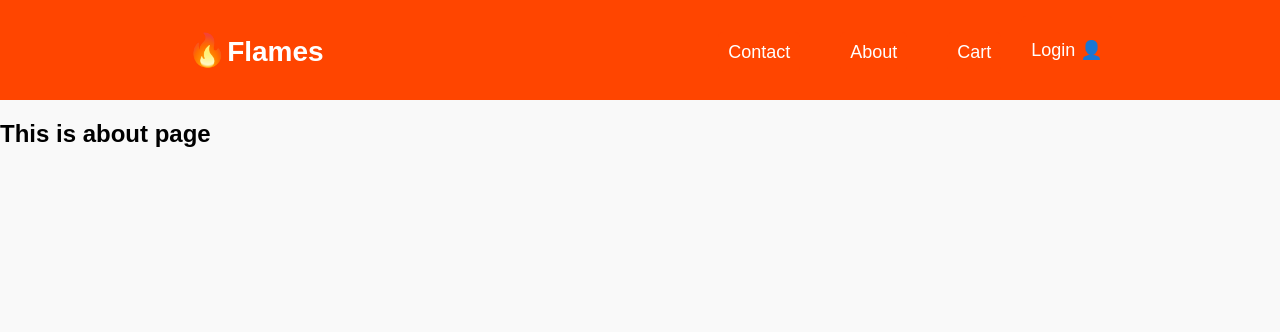
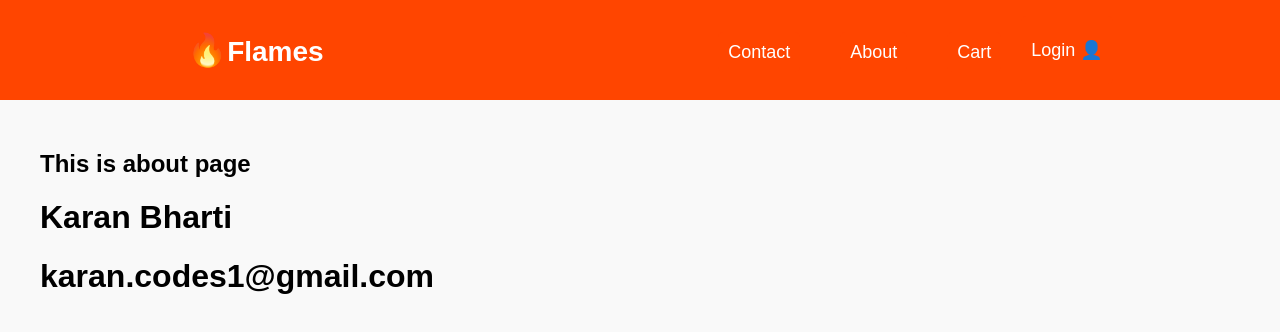
Before and after one commit to Karan-Bharti1/React-Polished, a React (Vite) app: page /about in a window 1280 px wide. Shown: the top 332 px of the page. Built offline with nearby package versions, Linux system fonts and the light colour scheme.

Commit message:
Adding Class based components

```diff
--- a/index.css
+++ b/index.css
@@ -271,7 +271,10 @@ justify-content: space-between;
   justify-content: space-between;
 
 }
-
+.container{
+  margin: 50px auto;
+  max-width: 1200px;
+}
 .restaurant-name >h2{
   color:green
 }
--- /dev/null
+++ b/src/components/UserClass.js
@@ -0,0 +1,12 @@
+import React from "react";
+class UserClass extends React.Component{
+render(){
+    return (
+        <div>
+            <h1>Karan Bharti</h1>
+            <h1>karan.codes1@gmail.com</h1>
+        </div>
+    )
+}
+}
+export default UserClass
--- a/src/pages/About.js
+++ b/src/pages/About.js
@@ -1,15 +1,14 @@
-import React from 'react'
-import Header from '../components/Header'
+import React from "react";
+import Header from "../components/Header";
+import UserClass from "../components/UserClass";
 
 function About() {
   return (
-    <div>
-
-        <main>
-            <h2>This is about page</h2>
-        </main>
-    </div>
-  )
+    <main className="container">
+      <h2>This is about page</h2>
+      <UserClass />
+    </main>
+  );
 }
 
-export default About
+export default About;
```
